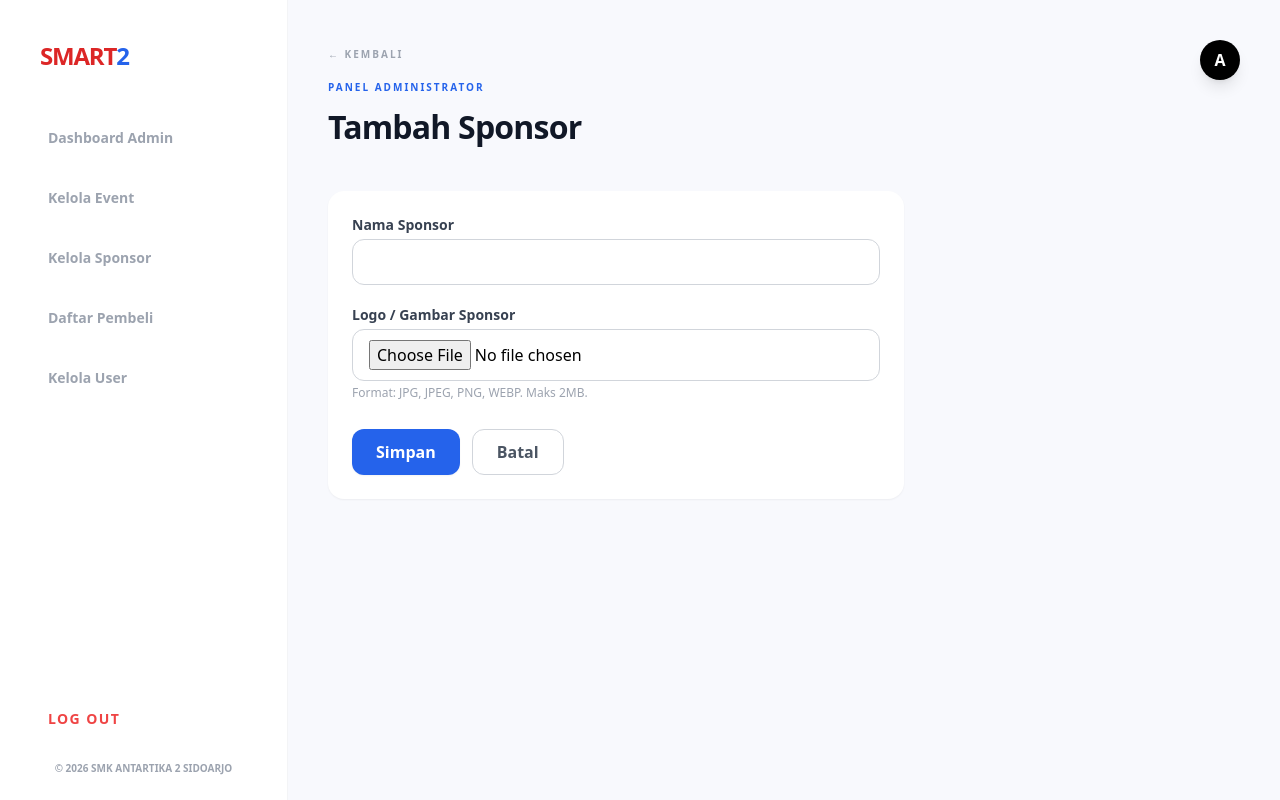
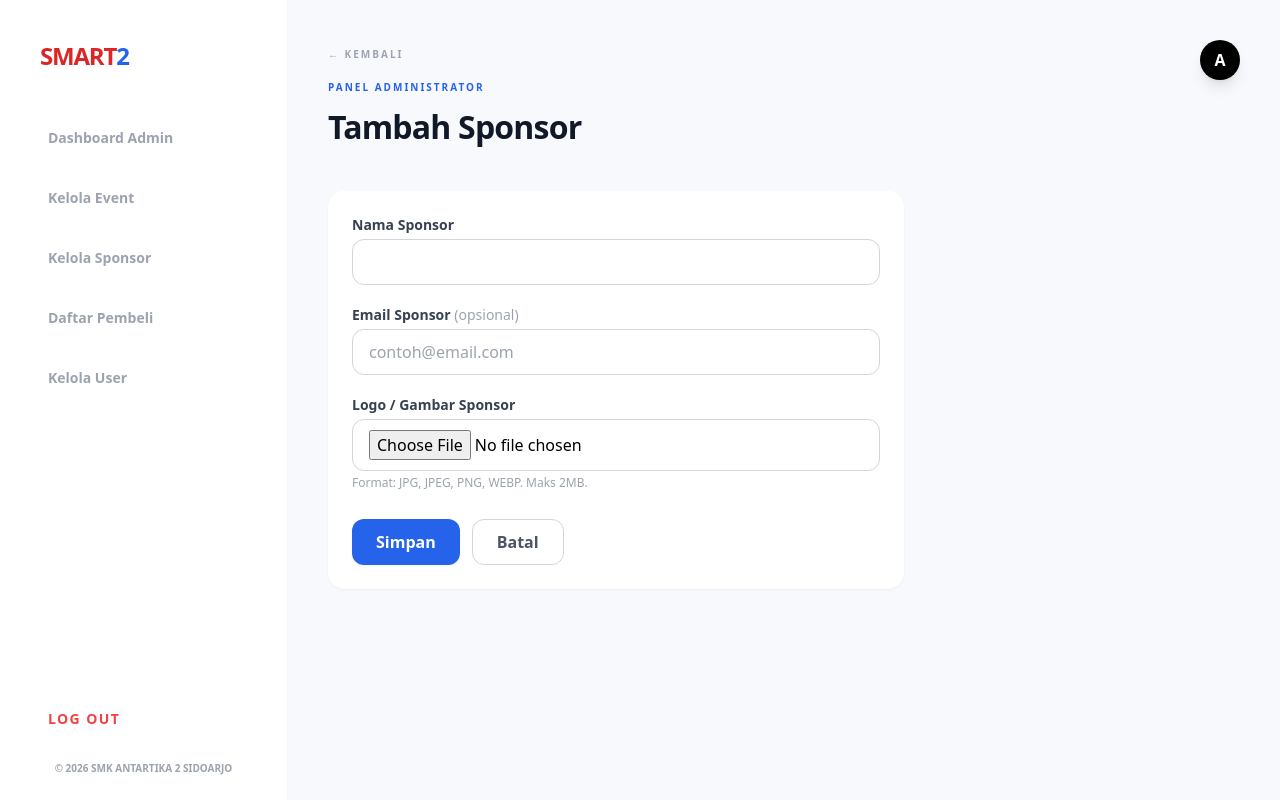
Before and after one commit to nadiamega/tiket-grup-projek, a PHP site: page /tambah_sponsor.php in a window 1280 px wide. Run offline with PHP 8.4, Linux system fonts and the light colour scheme; a user stored in the database is signed in; some libraries are stand-ins or nearby versions.

Commit message:
tambah email

```diff
--- a/tambah_sponsor.php
+++ b/tambah_sponsor.php
@@ -19,21 +19,25 @@ $error = null;
 if ($_SERVER['REQUEST_METHOD'] === 'POST') {
 
     $nama_sponsor = trim($_POST['nama_sponsor'] ?? '');
+    $email        = trim($_POST['email'] ?? '');
 
     if ($nama_sponsor === '') {
         $error = 'Nama sponsor wajib diisi.';
     } elseif (!isset($_FILES['gambar_sponsor']) || $_FILES['gambar_sponsor']['error'] === UPLOAD_ERR_NO_FILE) {
         $error = 'Logo/gambar sponsor wajib diupload.';
+    } elseif ($email !== '' && !filter_var($email, FILTER_VALIDATE_EMAIL)) {
+        $error = 'Format email tidak valid.';
     } else {
         $hasilUpload = upload_gambar_sponsor($_FILES['gambar_sponsor']);
 
         if (!$hasilUpload['success']) {
             $error = $hasilUpload['error'];
         } else {
-            $namaFile = $hasilUpload['filename'];
+            $namaFile   = $hasilUpload['filename'];
+            $emailToSave = $email !== '' ? $email : null;
 
-            $stmt = $conn->prepare("INSERT INTO sponsors (nama_sponsor, gambar_sponsor) VALUES (?, ?)");
-            $stmt->bind_param('ss', $nama_sponsor, $namaFile);
+            $stmt = $conn->prepare("INSERT INTO sponsors (nama_sponsor, gambar_sponsor, email) VALUES (?, ?, ?)");
+            $stmt->bind_param('sss', $nama_sponsor, $namaFile, $emailToSave);
 
             if ($stmt->execute()) {
                 $stmt->close();
@@ -84,6 +88,14 @@ $back_link  = 'kelola_sponsor.php';
         </div>
 
         <div>
+            <label class="block text-sm font-semibold text-gray-700 mb-1">Email Sponsor <span class="text-gray-400 font-normal">(opsional)</span></label>
+            <input type="email" name="email"
+                   value="<?= htmlspecialchars($_POST['email'] ?? '') ?>"
+                   placeholder="contoh@email.com"
+                   class="w-full border border-gray-300 rounded-xl px-4 py-2.5 focus:outline-none focus:ring-2 focus:ring-blue-500">
+        </div>
+
+        <div>
             <label class="block text-sm font-semibold text-gray-700 mb-1">Logo / Gambar Sponsor</label>
             <input type="file" name="gambar_sponsor" accept=".jpg,.jpeg,.png,.webp" required
                    class="w-full border border-gray-300 rounded-xl px-4 py-2.5">
```
Also changed, not shown: edit_sponsor.php (+9 -1 lines), edit_sponsor_proses.php (+11 -2 lines), kelola_sponsor.php (+6 -2 lines), assets/sponsors/sponsor_6aaa76ace1a0f_6170bfd1.jpeg (added), assets/sponsors/sponsor_6aaa7bf95f1cf_3f4f2de7.jpeg (added).
